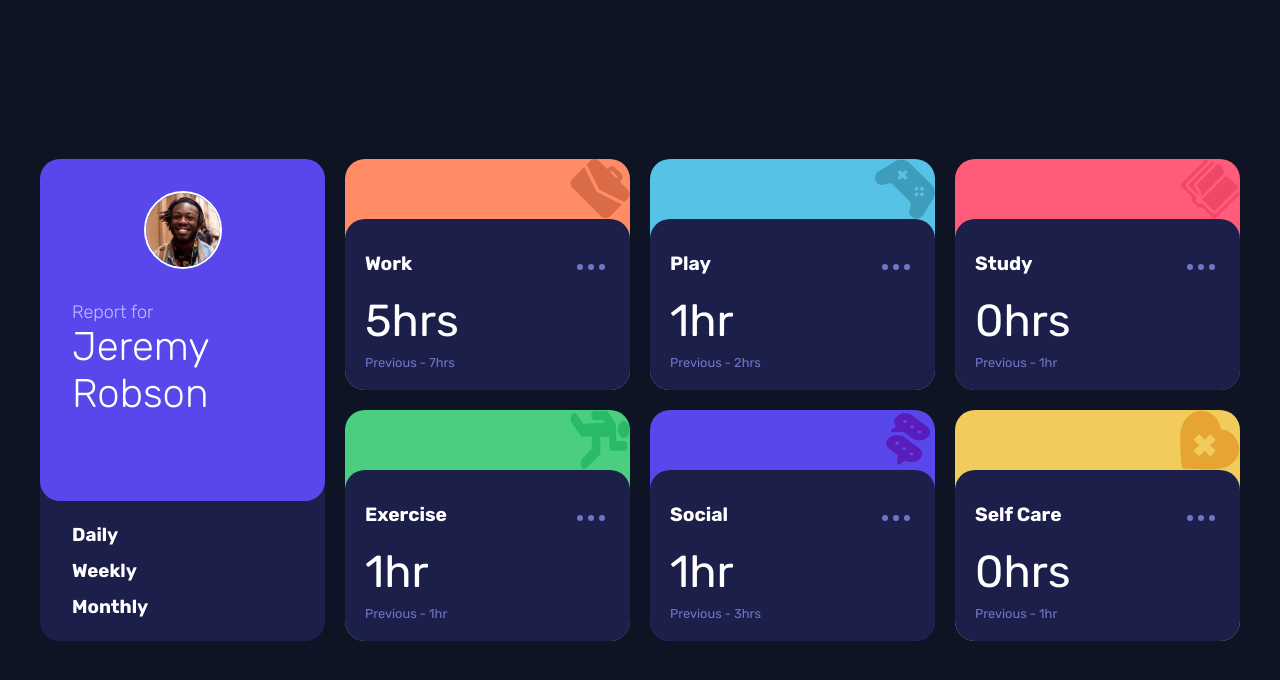
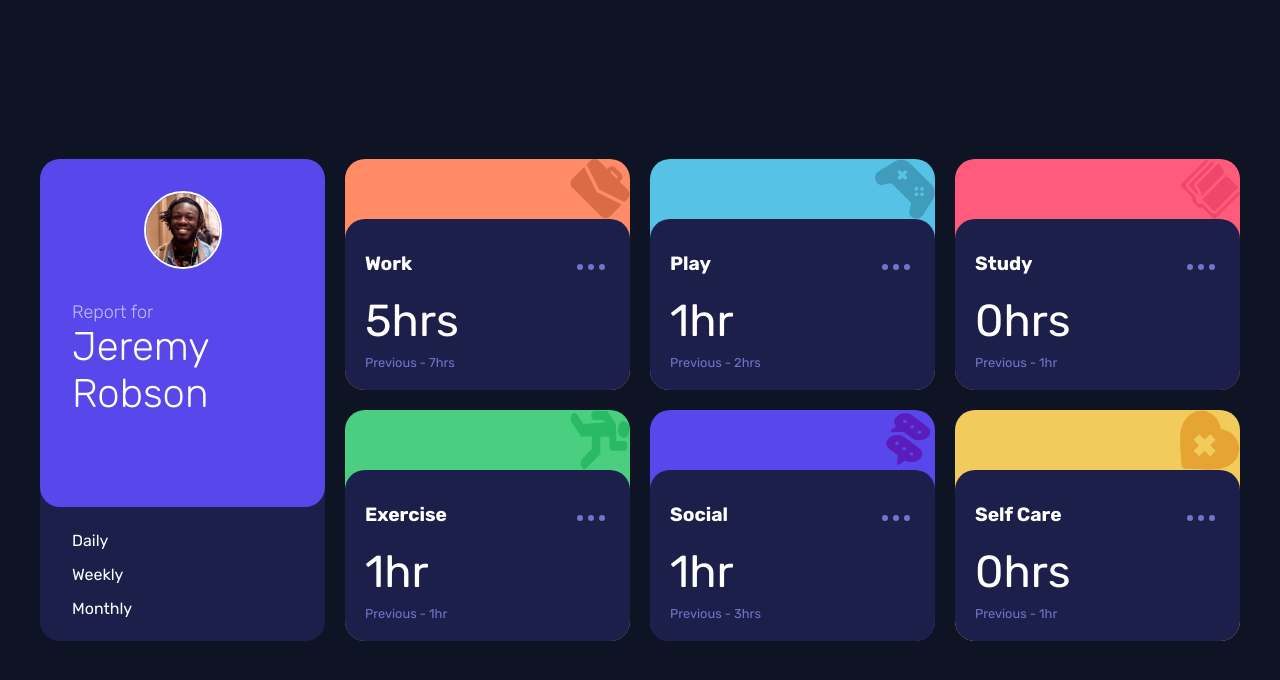
Before and after one commit to jakimiszka/fm-time-tracking, a plain HTML site: page index.html in a window 1280 px wide. Drawn offline with Linux system fonts and the light colour scheme.

Commit message:
styling buttons

```diff
--- a/index.html
+++ b/index.html
@@ -22,15 +22,9 @@
               </div>
             </div>
           <div class="grid__main__menu--content rounded">
-            <div class="grid__main__menu--content--item">
-              <h3>Daily</h3>
-            </div>
-            <div class="grid__main__menu--content--item">
-              <h3>Weekly</h3>
-            </div>
-            <div class="grid__main__menu--content--item">
-              <h3>Monthly</h3>
-            </div>
+              <button class="daily">Daily</button>
+              <button class="weekly">Weekly</button>
+              <button class="monthly">Monthly</button>
           </div>
         </div>
         <div class="grid__main--card grid__main--card--work">
--- a/js/script.js
+++ b/js/script.js
@@ -0,0 +1,24 @@
+const daily_btn = document.querySelector(".daily");
+const weekly_btn = document.querySelector(".weekly");
+const monthly_btn = document.querySelector(".monthly");
+
+daily_btn.addEventListener("click", () => {
+    // daily_btn.classList.add("active");
+    // weekly_btn.classList.remove("active");
+    // monthly_btn.classList.remove("active");
+    console.log("daily");
+});
+
+weekly_btn.addEventListener("click", () => {
+    // daily_btn.classList.add("active");
+    // weekly_btn.classList.remove("active");
+    // monthly_btn.classList.remove("active");
+    console.log("weekly");
+});
+
+monthly_btn.addEventListener("click", () => {
+    // daily_btn.classList.add("active");
+    // weekly_btn.classList.remove("active");
+    // monthly_btn.classList.remove("active");
+    console.log("monthly");
+});
--- a/sass/globals/_typography.scss
+++ b/sass/globals/_typography.scss
@@ -24,3 +24,13 @@ a:visited,
 a:active{
     text-decoration: none;
 }
+
+button{
+    background: none;
+	color: inherit;
+	border: none;
+	padding: 0;
+	font: inherit;
+	cursor: pointer;
+	outline: inherit;
+}
--- a/sass/layout/_grid.scss
+++ b/sass/layout/_grid.scss
@@ -231,15 +231,8 @@
               flex-direction: column;
               align-items: center;
             }
-
-            &--name {
-              width: 100%;
-
-            }
-
-            &--username {
-              width: 100%;
-            }
+            &--name {width: 100%;}
+            &--username {width: 100%;}
         }
       }
       &--content {
@@ -256,14 +249,6 @@
           align-items: flex-start;
           padding-left: 2rem;
         }
-
-        &--item{
-
-        }
-      }
-      h3{
-        padding: 0;
-        margin: 0;
       }
     }
   }
```
Also changed, not shown: dist/style.css, 1 other file.
